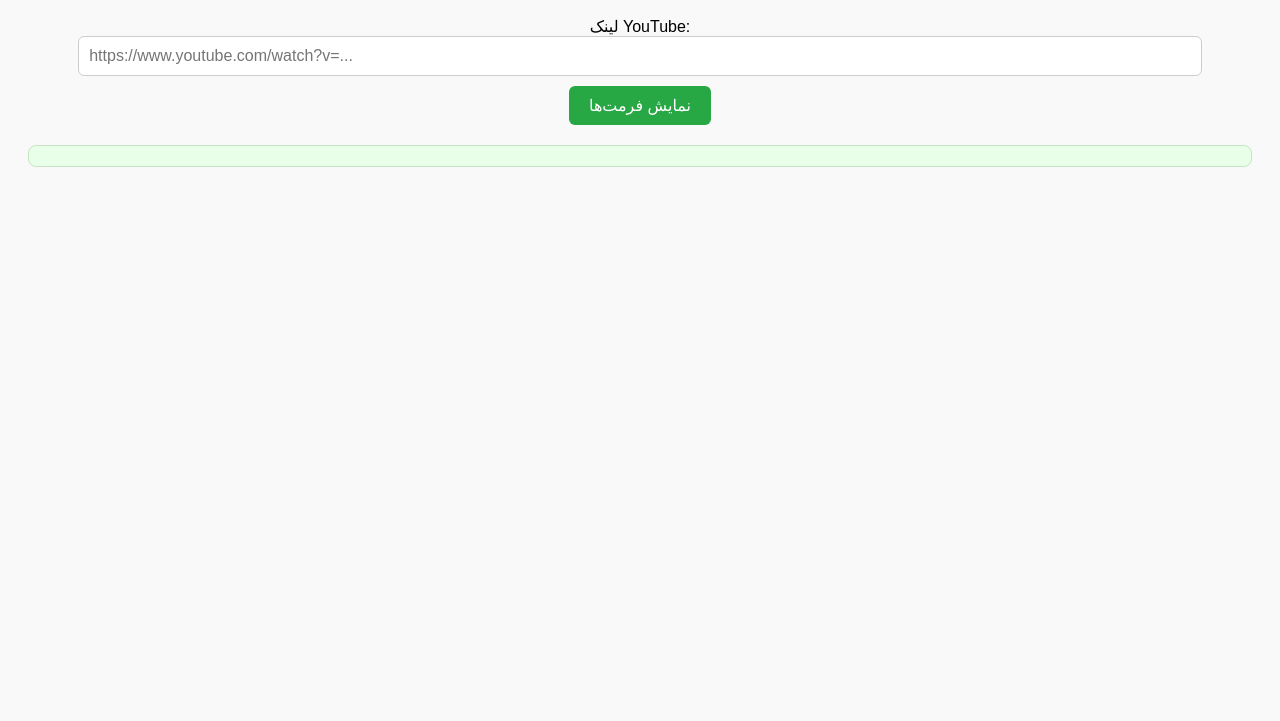
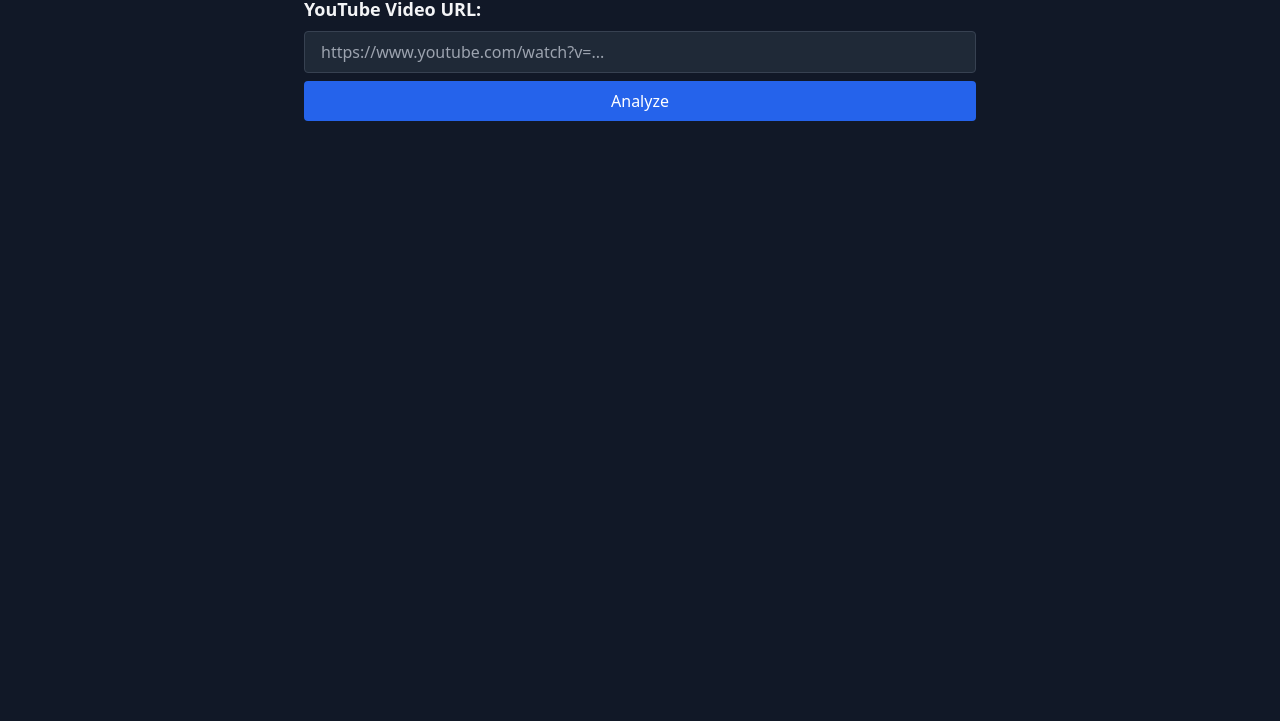
Before and after one commit to SQSh1/yt-dlp-link-maker, a plain HTML site: page advanced.html in a window 1280 px wide. Shown: the part 79-800 px from the top of the page. Drawn offline with nearby package versions, Linux system fonts and the light colour scheme.

Commit message:
Update advanced.html

```diff
--- a/advanced.html
+++ b/advanced.html
@@ -1,58 +1,103 @@
 <!DOCTYPE html>
-<html lang="fa">
+<html lang="en" class="dark">
 <head>
-  <meta charset="UTF-8" />
-  <meta name="viewport" content="width=device-width, initial-scale=1.0"/>
-  <title>yt-dlp Link Maker - Advanced</title>
-  <style>
-    body {
-      font-family: sans-serif;
-      padding: 20px;
-      background: #f9f9f9;
-      text-align: center;
+  <meta charset="UTF-8">
+  <meta name="viewport" content="width=device-width, initial-scale=1">
+  <title>yt-dlp Advanced Downloader</title>
+  <script src="https://cdn.tailwindcss.com"></script>
+  <script>
+    // حالت تاریک پیش‌فرض
+    tailwind.config = {
+      darkMode: 'class',
     }
-    .section {
-      margin-bottom: 20px;
-    }
-    input[type="text"] {
-      width: 90%;
-      padding: 10px;
-      font-size: 16px;
-      border-radius: 6px;
-      border: 1px solid #ccc;
-    }
-    button {
-      padding: 10px 20px;
-      font-size: 16px;
-      border-radius: 6px;
-      background-color: #28a745;
-      color: white;
-      border: none;
-      cursor: pointer;
-      margin-top: 10px;
-    }
-    #formatOutput {
-      background: #e8ffe8;
-      border: 1px solid #c4e3c4;
-      border-radius: 8px;
-      padding: 10px;
-      white-space: pre-wrap;
-      text-align: left;
-    }
-  </style>
+  </script>
 </head>
-<body>
-  <h2>نسخه پیشرفته yt-dlp Link Maker</h2>
+<body class="bg-gray-100 dark:bg-gray-900 text-gray-900 dark:text-gray-100 transition-colors duration-300 min-h-screen p-4">
 
-  <div class="section">
-    <label for="urlInput">لینک YouTube:</label><br>
-    <input type="text" id="urlInput" placeholder="https://www.youtube.com/watch?v=..." />
-    <br>
-    <button onclick="fetchFormats()">نمایش فرمت‌ها</button>
+  <div class="max-w-2xl mx-auto space-y-6">
+    <header class="flex justify-between items-center">
+      <h1 class="text-2xl font-bold">YT-DLP Link Maker - Advanced</h1>
+      <button onclick="toggleDarkMode()" class="px-3 py-1 border rounded-md">Toggle Dark</button>
+    </header>
+
+    <div class="space-y-2">
+      <label for="videoUrl" class="block text-lg font-semibold">YouTube Video URL:</label>
+      <input id="videoUrl" type="url" placeholder="https://www.youtube.com/watch?v=..." class="w-full px-4 py-2 rounded border border-gray-300 dark:border-gray-700 bg-white dark:bg-gray-800" />
+      <button onclick="fetchVideoInfo()" class="w-full bg-blue-600 text-white py-2 rounded hover:bg-blue-700">Analyze</button>
+    </div>
+
+    <div id="result" class="space-y-4 hidden">
+      <h2 class="text-xl font-semibold">Available Formats</h2>
+      <div id="formats" class="grid grid-cols-1 sm:grid-cols-2 gap-3"></div>
+
+      <div>
+        <h3 class="text-lg font-semibold">yt-dlp Command</h3>
+        <div class="relative">
+          <textarea id="ytCommand" class="w-full p-2 border rounded bg-gray-50 dark:bg-gray-800" readonly></textarea>
+          <button onclick="copyCommand()" class="absolute top-2 right-2 px-3 py-1 bg-green-500 text-white rounded">Copy</button>
+        </div>
+      </div>
+    </div>
   </div>
 
-  <div id="formatOutput" class="section"></div>
+  <script>
+    const apiBase = 'https://yt-dlp-api-h9nv.onrender.com';
 
-  <script src="main.js"></script>
+    function toggleDarkMode() {
+      document.documentElement.classList.toggle('dark');
+    }
+
+    async function fetchVideoInfo() {
+      const url = document.getElementById('videoUrl').value.trim();
+      if (!url) return alert('Please enter a YouTube URL');
+
+      const resultDiv = document.getElementById('result');
+      const formatsDiv = document.getElementById('formats');
+      const ytCommand = document.getElementById('ytCommand');
+      formatsDiv.innerHTML = '';
+      ytCommand.value = '';
+      resultDiv.classList.add('hidden');
+
+      try {
+        const response = await fetch(`${apiBase}/video/?video_url=${encodeURIComponent(url)}`);
+        const data = await response.json();
+
+        if (data.error) {
+          return alert(data.error);
+        }
+
+        resultDiv.classList.remove('hidden');
+        const commandLines = [];
+
+        data.links.forEach(link => {
+          const { format, itag, url: dlUrl } = link;
+
+          const line = `yt-dlp -f "${itag}" -o "%(title)s.%(ext)s" "${url}"`;
+          commandLines.push(line);
+
+          const card = document.createElement('div');
+          card.className = 'p-3 border rounded bg-white dark:bg-gray-800';
+          card.innerHTML = `
+            <div><strong>Format:</strong> ${format}</div>
+            <div><strong>Quality:</strong> ${itag}</div>
+          `;
+          formatsDiv.appendChild(card);
+        });
+
+        ytCommand.value = commandLines.join('\n\n');
+
+      } catch (e) {
+        alert('Failed to fetch video info.');
+        console.error(e);
+      }
+    }
+
+    function copyCommand() {
+      const cmd = document.getElementById('ytCommand');
+      cmd.select();
+      document.execCommand('copy');
+    }
+  </script>
+
 </body>
 </html>
```
